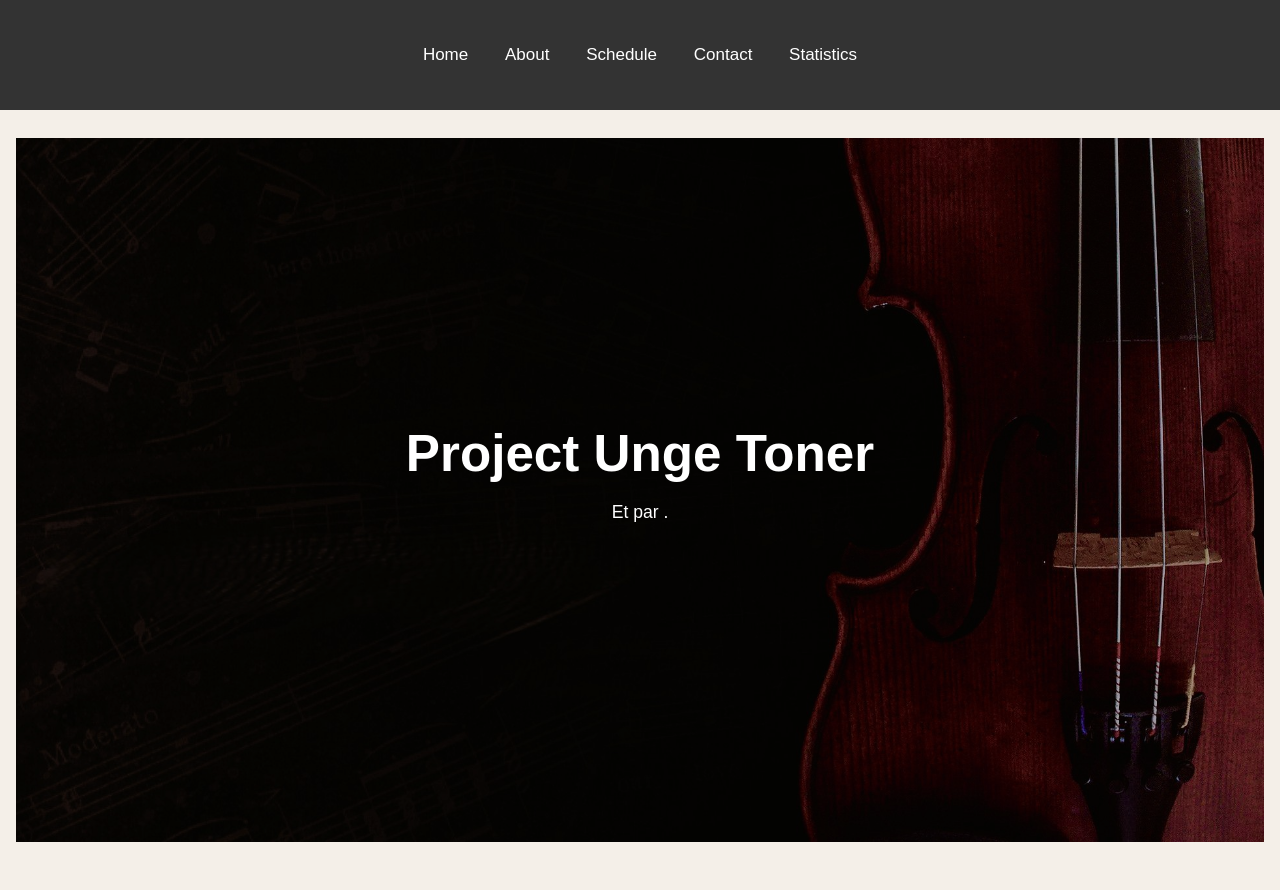
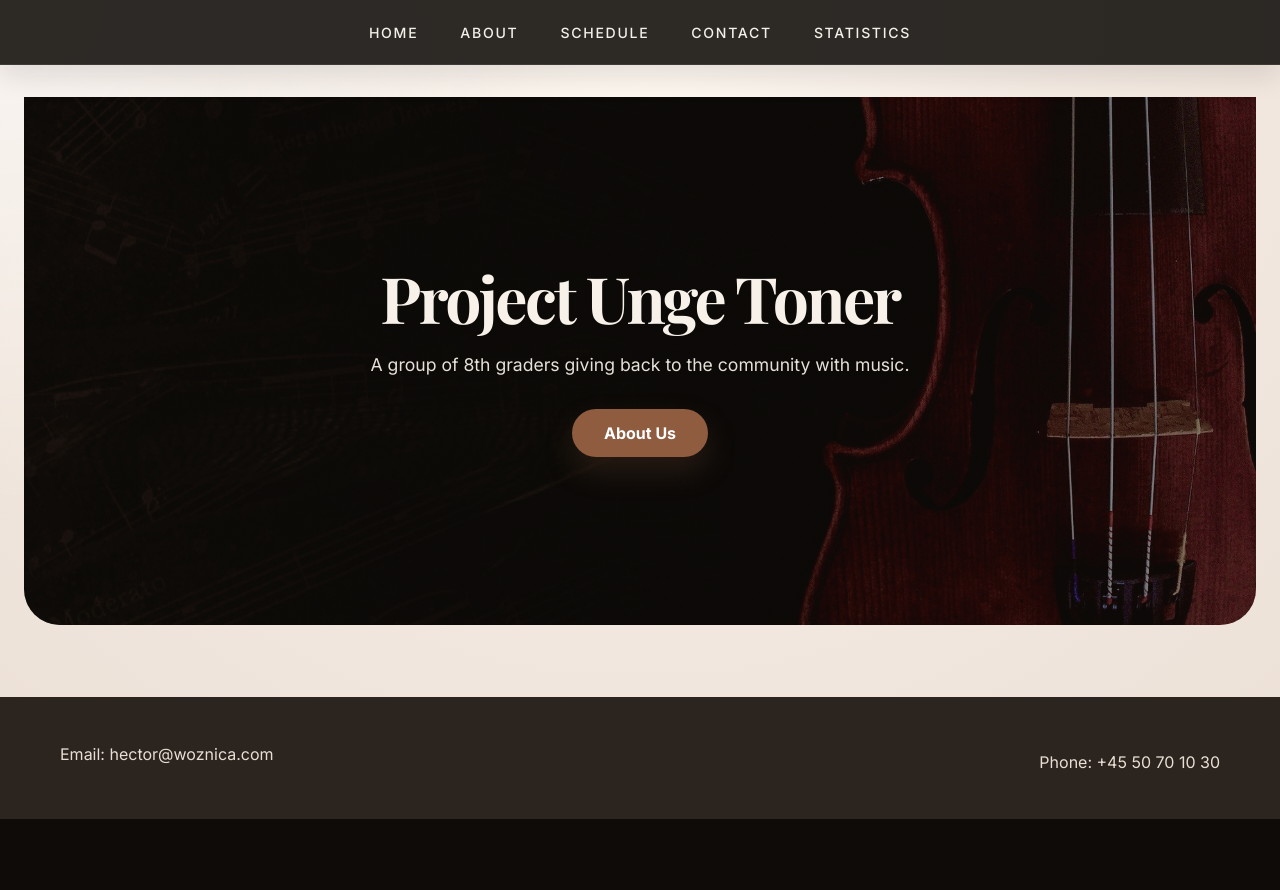
Before and after one commit to Hector-Woznica/Ny-mappe, a Flask app: page / in a window 1280 px wide. After the commit the page ends 819 px from the top, so only its background shows below. Run offline with Flask 3, Linux system fonts and the light colour scheme.

Commit message:
looks good now but not rounded corners

```diff
--- a/static/style.css
+++ b/static/style.css
@@ -1,129 +1,244 @@
+@import url('https://fonts.googleapis.com/css2?family=Inter:wght@400;500;600;700&family=Playfair+Display:wght@400;500;600;700;800&display=swap');
+
+:root {
+    color-scheme: light;
+    --bg: #f7f2ec;
+    --surface: rgba(255, 255, 255, 0.92);
+    --text: #1f1a16;
+    --muted: #61564d;
+    --border: rgba(97, 86, 77, 0.16);
+    --accent: #8f5c3f;
+    --accent-strong: #6f4330;
+}
+
 * {
     box-sizing: border-box;
 }
 
+html {
+    scroll-behavior: smooth;
+}
+
+html,
 body {
     margin: 0;
-    font-family: Arial, Helvetica, sans-serif;
-    background: #f4efe8;
-    color: #222;
+    min-height: 100%;
+    height: 100%;
+}
+
+body {
+    display: flex;
+    flex-direction: column;
+    min-height: 100vh;
+    font-family: 'Inter', system-ui, -apple-system, BlinkMacSystemFont, 'Segoe UI', sans-serif;
+    background: radial-gradient(circle at top, #fffaf3 0%, #f4ebe3 42%, #ece0d6 100%);
+    color: var(--text);
+}
+
+body > main {
+    flex: 1;
+}
+
+.site-footer {
+    margin-top: auto;
+}
+
+body::before {
+    content: '';
+    position: fixed;
+    inset: 0;
+    background: radial-gradient(circle at top left, rgba(255, 255, 255, 0.6), transparent 35%);
+    pointer-events: none;
 }
 
 nav {
-    background-color: #333;
-    overflow: hidden;
-    display: flex;
-    justify-content: space-around;
-
-
+    position: sticky;
+    top: 0;
+    z-index: 10;
+    background: rgba(28, 24, 21, 0.92);
+    border-bottom: 1px solid rgba(255, 255, 255, 0.08);
+    box-shadow: 0 10px 30px rgba(21, 19, 17, 0.12);
 }
 
-
 nav ul {
-    color: white;
-    text-align: center;
-    padding: 14px 16px;
-    text-decoration: none;
-    font-size: 17px;
+    margin: 0;
+    padding: 0 24px;
+    list-style: none;
+    display: flex;
+    justify-content: center;
+    gap: 14px;
+    align-items: center;
+    min-height: 64px;
 }
 
-
-nav ul a {
-    color: white;
-    text-decoration: none;
+nav li {
+    margin: 0;
 }
 
-
-nav ul li {
-    list-style-type: none;
-    display: inline-block;
-    padding: 14px 16px;
+nav a {
+    color: #f4efe8;
+    text-decoration: none;
+    padding: 10px 14px;
+    font-size: 0.88rem;
+    font-weight: 500;
+    letter-spacing: 0.12em;
+    text-transform: uppercase;
+    transition: color 0.25s ease, background-color 0.25s ease, transform 0.25s ease;
+    border-radius: 999px;
 }
 
-
-
-nav a:hover {
-    background-color: #ddd;
-    color: black;
+nav a:hover,
+nav a:focus-visible {
+    background-color: rgba(255, 255, 255, 0.12);
+    color: #fff;
+    transform: translateY(-1px);
 }
 
 .page-shell {
-    padding: 28px 16px 48px;
+    padding: 32px 24px 24px;
 }
 
 .page-card {
-    max-width: 900px;
+    max-width: 960px;
     margin: 0 auto;
-    padding: 28px;
-    background: rgba(255, 255, 255, 0.9);
-    border-radius: 18px;
-    box-shadow: 0 12px 30px rgba(0, 0, 0, 0.08);
+    padding: 32px 36px;
+    background: var(--surface);
+    border: 1px solid var(--border);
+    border-radius: 24px;
+    box-shadow: 0 24px 60px rgba(69, 54, 44, 0.08);
 }
 
 .page-title {
-    margin: 0 0 12px;
-    font-size: clamp(2rem, 3vw, 3rem);
-    color: #1f1f1f;
+    margin: 0 0 18px;
+    font-family: 'Playfair Display', Georgia, serif;
+    font-size: clamp(2.2rem, 3vw, 3.4rem);
+    line-height: 1.05;
+    color: #211813;
 }
 
 .page-copy {
-    margin: 0 0 12px;
-    line-height: 1.7;
+    margin: 0 0 18px;
+    line-height: 1.85;
     font-size: 1.05rem;
+    color: var(--muted);
 }
 
-/* hero section image should have text on it */
 .hero {
-    background-image: url('image.png/Violin_Image.jpg');
-    background-size: cover;
-    background-position: center;
-    min-height: 88vh;
+    background: linear-gradient(180deg, rgba(20, 16, 14, 0.24), rgba(20, 16, 14, 0.24)),
+        url('../static/image.png/Violin_Image.jpg') center/cover no-repeat;
+    min-height: 66vh;
     display: flex;
     justify-content: center;
     align-items: center;
-    color: white;
+    color: #f7f1e9;
     text-align: center;
-    padding: 0 50px;
+    padding: 4rem 1.5rem;
     position: relative;
+    border-radius: 0 0 36px 36px;
+    overflow: hidden;
 }
 
 .hero::before {
     content: '';
     position: absolute;
     inset: 0;
-    background: rgba(0, 0, 0, 0.35);
+    background: rgba(18, 14, 12, 0.38);
 }
 
 .hero__content {
     position: relative;
-    max-width: 780px;
+    max-width: 760px;
     width: 100%;
-    padding: 20px;
+    padding: 18px;
 }
 
 .hero__content h1 {
-    margin: 0px 0 16px;
-    font-size: clamp(2.5rem, 4vw, 4.5rem);
-    line-height: 1.05;
-    font-weight: 800;
+    margin: 0 0 18px;
+    font-family: 'Playfair Display', Georgia, serif;
+    font-size: clamp(3rem, 5vw, 5rem);
+    line-height: 1.02;
+    font-weight: 700;
+    letter-spacing: -0.04em;
 }
 
 .hero__content p {
-    margin: 0 0 24px;
+    margin: 0 auto 28px;
+    max-width: 620px;
     font-size: 1.1rem;
-    line-height: 1.8;
-    max-width: 720px;
-    margin-left: auto;
-    margin-right: auto;
+    line-height: 1.9;
+    color: rgba(247, 241, 233, 0.93);
 }
 
 .hero__cta {
-    display: inline-block;
-    background-color: #ff6b00;
+    display: inline-flex;
+    align-items: center;
+    justify-content: center;
+    background-color: var(--accent);
     color: white;
     text-decoration: none;
-    padding: 14px 28px;
-    border-radius: 30px;
+    padding: 14px 32px;
+    border-radius: 999px;
     font-weight: 700;
-    transition: background-color 0.25s ease;
+    box-shadow: 0 14px 30px rgba(143, 92, 63, 0.22);
+    transition: transform 0.25s ease, background-color 0.25s ease;
 }
+
+.hero__cta:hover,
+.hero__cta:focus-visible {
+    background-color: var(--accent-strong);
+    transform: translateY(-2px);
+}
+
+@media (max-width: 720px) {
+    .page-shell {
+        padding: 24px 16px 36px;
+    }
+    .page-card {
+        padding: 26px 24px;
+    }
+    .hero {
+        min-height: 62vh;
+        padding: 3.5rem 1.25rem;
+    }
+    nav ul {
+        flex-wrap: wrap;
+        justify-content: center;
+        gap: 10px;
+    }
+}
+
+.site-footer {
+    width: 100%;
+    margin-top: 48px;
+    padding: 42px 24px;
+    background: #2b241f;
+    color: #f2e9de;
+}
+
+.footer-inner {
+    max-width: 1160px;
+    margin: 0 auto;
+    display: flex;
+    justify-content: space-between;
+    align-items: flex-start;
+    gap: 24px;
+    flex-wrap: wrap;
+}
+
+.footer-contact {
+    margin: 0;
+    font-size: 1rem;
+    line-height: 1.9;
+    color: rgba(242, 233, 222, 0.95);
+}
+
+.footer-contact + .footer-contact {
+    margin-top: 8px;
+}
+
+@media (max-width: 720px) {
+    .footer-inner {
+        flex-direction: column;
+        align-items: flex-start;
+    }
+}
--- a/templates/index.html
+++ b/templates/index.html
@@ -1,32 +1,39 @@
 <!DOCTYPE html>
-
-
-<link rel="stylesheet" href="{{ url_for('static',filename='style.css') }}">
-<meta charset="utf-8">
-<meta name="viewport" content="width=device-width, initial-scale=1">
+<html lang="en">
+<head>
+    <meta charset="utf-8">
+    <meta name="viewport" content="width=device-width, initial-scale=1">
+    <title>Project Unge Toner</title>
+    <link rel="stylesheet" href="{{ url_for('static', filename='style.css') }}">
 </head>
-
 <body>
-     <nav>
+    <nav>
         <ul>
-            <li> <a href="/">Home</a></li>
-            <li> <a href="/about">About</a></li>
-            <li> <a href="/schedule">Schedule</a></li>
-            <li> <a href="/contact">Contact</a></li>
-            <li> <a href="/statistics">Statistics</a></li>
+            <li><a href="/">Home</a></li>
+            <li><a href="/about">About</a></li>
+            <li><a href="/schedule">Schedule</a></li>
+            <li><a href="/contact">Contact</a></li>
+            <li><a href="/statistics">Statistics</a></li>
         </ul>
     </nav>
 
     <main class="page-shell">
-       {% block content %}
-        <!-- hero section -->
+        {% block content %}
         <section class="hero">
             <div class="hero__content">
-                <h1> Project Unge Toner</h1>
-                <p>Et par .</p>
+                <h1>Project Unge Toner</h1>
+                <p>A group of 8th graders giving back to the community with music.</p>
+                <a class="hero__cta" href="/about">About Us</a>
             </div>
         </section>
-       {% endblock %}
+        {% endblock %}
     </main>
+
+    <footer class="site-footer">
+        <div class="footer-inner">
+            <p class="footer-contact">Email: hector@woznica.com</p>
+            <p class="footer-contact">Phone: +45 50 70 10 30</p>
+        </div>
+    </footer>
 </body>
 </html>
```
